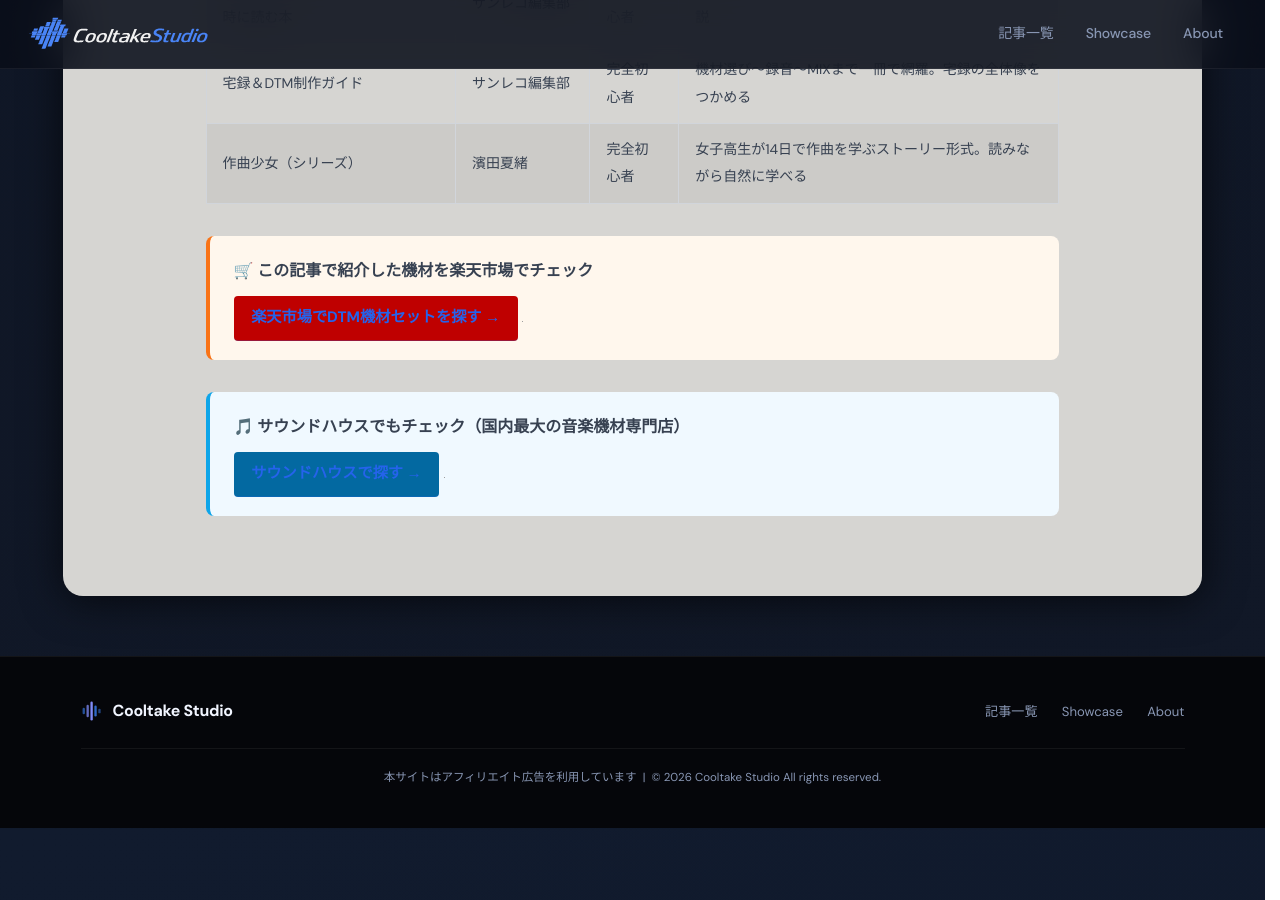
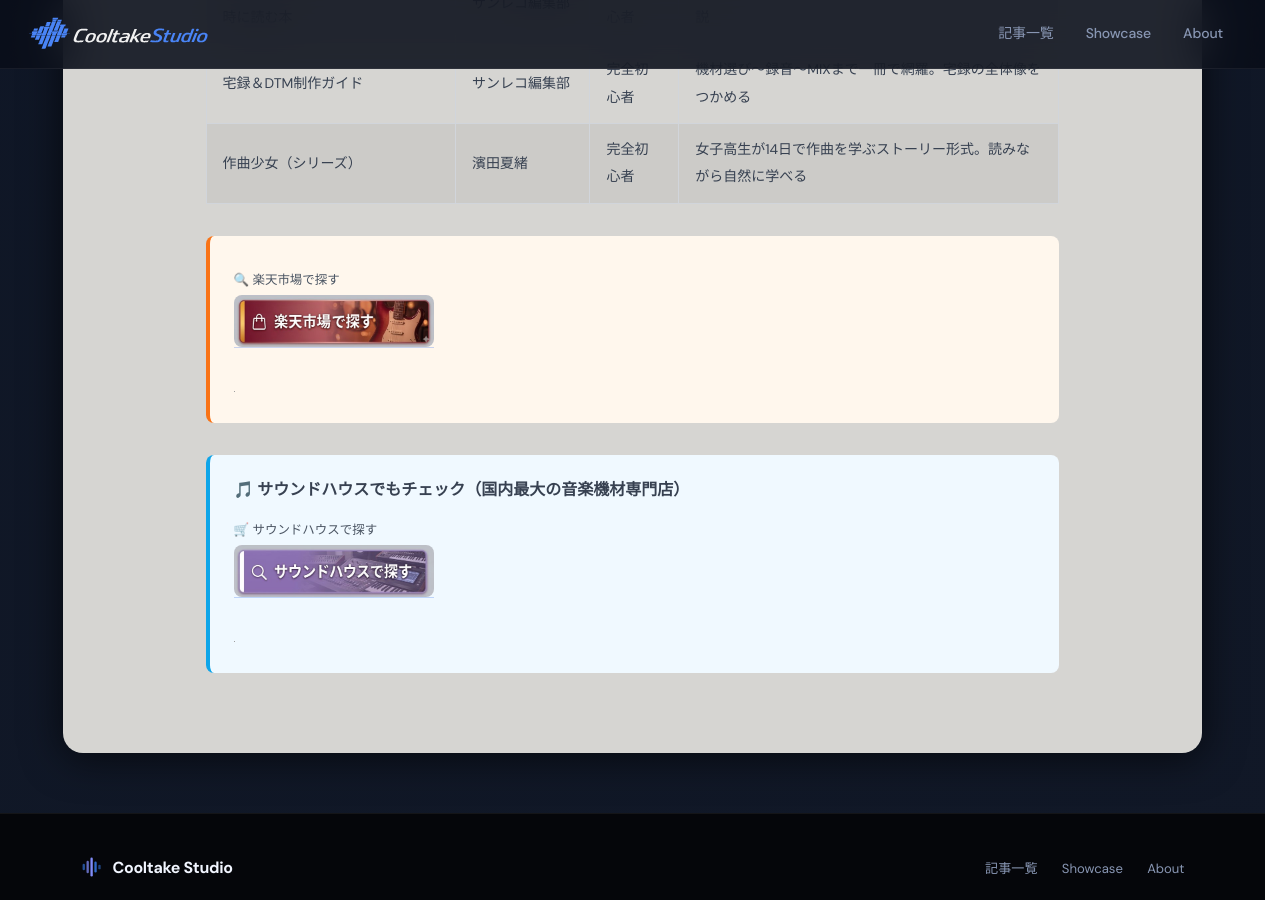
Before and after one commit to cooltake/cooltake-staging, a Jekyll site: the page built from _posts/2026-05-11-music-production-basics.md, in a window 1280 px wide and 900 px high, scrolled down 5384 px. Built offline with Jekyll 4.4.1, drawn with Linux system fonts in a browser that asks for light colours; some web fonts are replaced; grey boxes are pictures that could not be loaded.

Commit message:
style: replace old CTA buttons with image buttons in 2026-05-11-music-production-basics.md

```diff
--- a/_posts/2026-05-11-music-production-basics.md
+++ b/_posts/2026-05-11-music-production-basics.md
@@ -135,13 +135,14 @@
 <!-- AFFILIATE_PLACEHOLDER: Amazon教則本リンク（もしもアフィリエイト Amazon審査通過後に設置予定 site_id=672391） -->
 
 <div style="margin:2rem 0;padding:1.2rem 1.5rem;background:#fff7ed;border-left:4px solid #f97316;border-radius:8px;">
-<p style="margin:0 0 .6rem;font-weight:bold;font-size:1rem;">&#x1F6D2; この記事で紹介した機材を楽天市場でチェック</p>
-<a href="//af.moshimo.com/af/c/click?a_id=5565352&amp;p_id=54&amp;pc_id=54&amp;pl_id=616&amp;url=https%3A%2F%2Fsearch.rakuten.co.jp%2Fsearch%2Fmall%2FDTM%2520%25E3%2582%25B9%25E3%2582%25BF%25E3%2583%25BC%25E3%2582%25BF%25E3%2583%25BC%25E3%2582%25BB%25E3%2583%2583%25E3%2583%2588%2F" rel="nofollow" referrerpolicy="no-referrer-when-downgrade" style="display:inline-block;background:#bf0000;color:#fff;padding:.45rem 1.1rem;border-radius:4px;text-decoration:none;font-weight:bold;font-size:.95rem;">楽天市場でDTM機材セットを探す →</a>
+<div style="margin:.8rem 0;"><span style="display:block;font-size:.78rem;color:#4b5563;margin-bottom:3px;margin-top:6px;">🔍 楽天市場で探す</span>
+<a href="//af.moshimo.com/af/c/click?a_id=5565352&amp;p_id=54&amp;pc_id=54&amp;pl_id=616&amp;url=https%3A%2F%2Fsearch.rakuten.co.jp%2Fsearch%2Fmall%2FDTM%2520%25E3%2582%25B9%25E3%2582%25BF%25E3%2583%25BC%25E3%2582%25BF%25E3%2583%25BC%25E3%2582%25BB%25E3%2583%2583%25E3%2583%2588%2F" rel="nofollow" referrerpolicy="no-referrer-when-downgrade" style="display:inline-block;text-decoration:none;"><img src="/assets/images/btn-rakuten.jpg" alt="楽天市場で探す" width="200" style="height:auto;border-radius:8px;display:block;"></a></div>
 <img src="//i.moshimo.com/af/i/impression?a_id=5565352&amp;p_id=54&amp;pc_id=54&amp;pl_id=616" width="1" height="1" style="border:none;" alt="" loading="lazy">
 </div>
 
 <div style="margin:2rem 0;padding:1.2rem 1.5rem;background:#f0f9ff;border-left:4px solid #0ea5e9;border-radius:8px;">
 <p style="margin:0 0 .6rem;font-weight:bold;font-size:1rem;">&#x1F3B5; サウンドハウスでもチェック（国内最大の音楽機材専門店）</p>
-<a href="https://h.accesstrade.net/sp/cc?rk=01001xqc00os63&url=https%3A%2F%2Fwww.soundhouse.co.jp%2Fsearch%2Findex%2F%3Fsearch_all%3DDTM%2520%25E9%259F%25B3%25E6%25A5%25BD%25E5%2588%25B6%25E4%25BD%259C%2520%25E6%25A9%259F%25E6%259D%2590" rel="nofollow" referrerpolicy="no-referrer-when-downgrade" style="display:inline-block;background:#0369a1;color:#fff;padding:.45rem 1.1rem;border-radius:4px;text-decoration:none;font-weight:bold;font-size:.95rem;">サウンドハウスで探す →</a>
+<div style="margin:.8rem 0;"><span style="display:block;font-size:.78rem;color:#4b5563;margin-bottom:3px;margin-top:6px;">🛒 サウンドハウスで探す</span>
+<a href="https://h.accesstrade.net/sp/cc?rk=01001xqc00os63&url=https%3A%2F%2Fwww.soundhouse.co.jp%2Fsearch%2Findex%2F%3Fsearch_all%3DDTM%2520%25E9%259F%25B3%25E6%25A5%25BD%25E5%2588%25B6%25E4%25BD%259C%2520%25E6%25A9%259F%25E6%259D%2590" rel="nofollow" referrerpolicy="no-referrer-when-downgrade" style="display:inline-block;text-decoration:none;"><img src="/assets/images/btn-soundhouse.jpg" alt="サウンドハウスで探す" width="200" style="height:auto;border-radius:8px;display:block;"></a></div>
 <img src="https://h.accesstrade.net/sp/rr?rk=01001xqc00os63" width="1" height="1" border="0" alt="" loading="lazy">
 </div>
```
